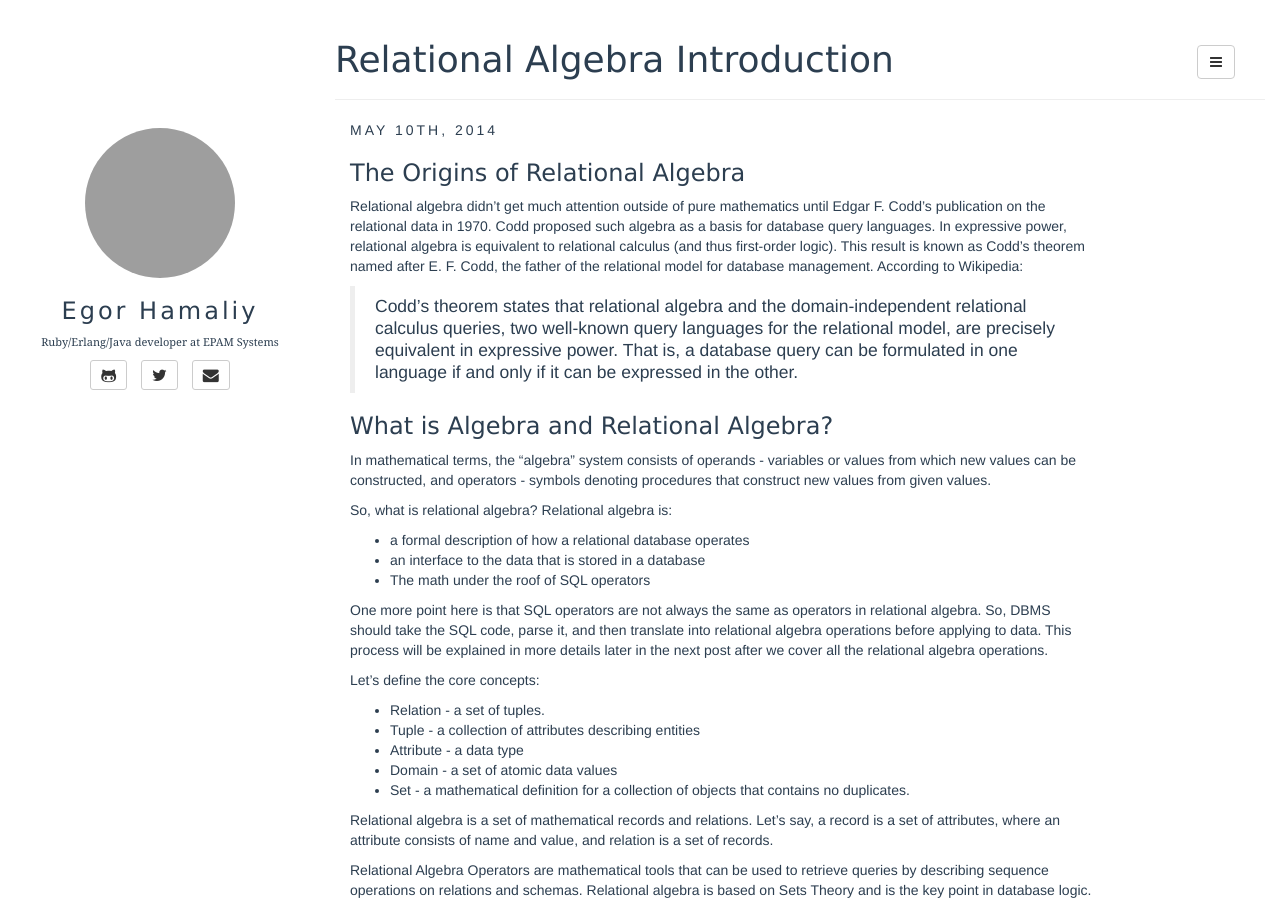
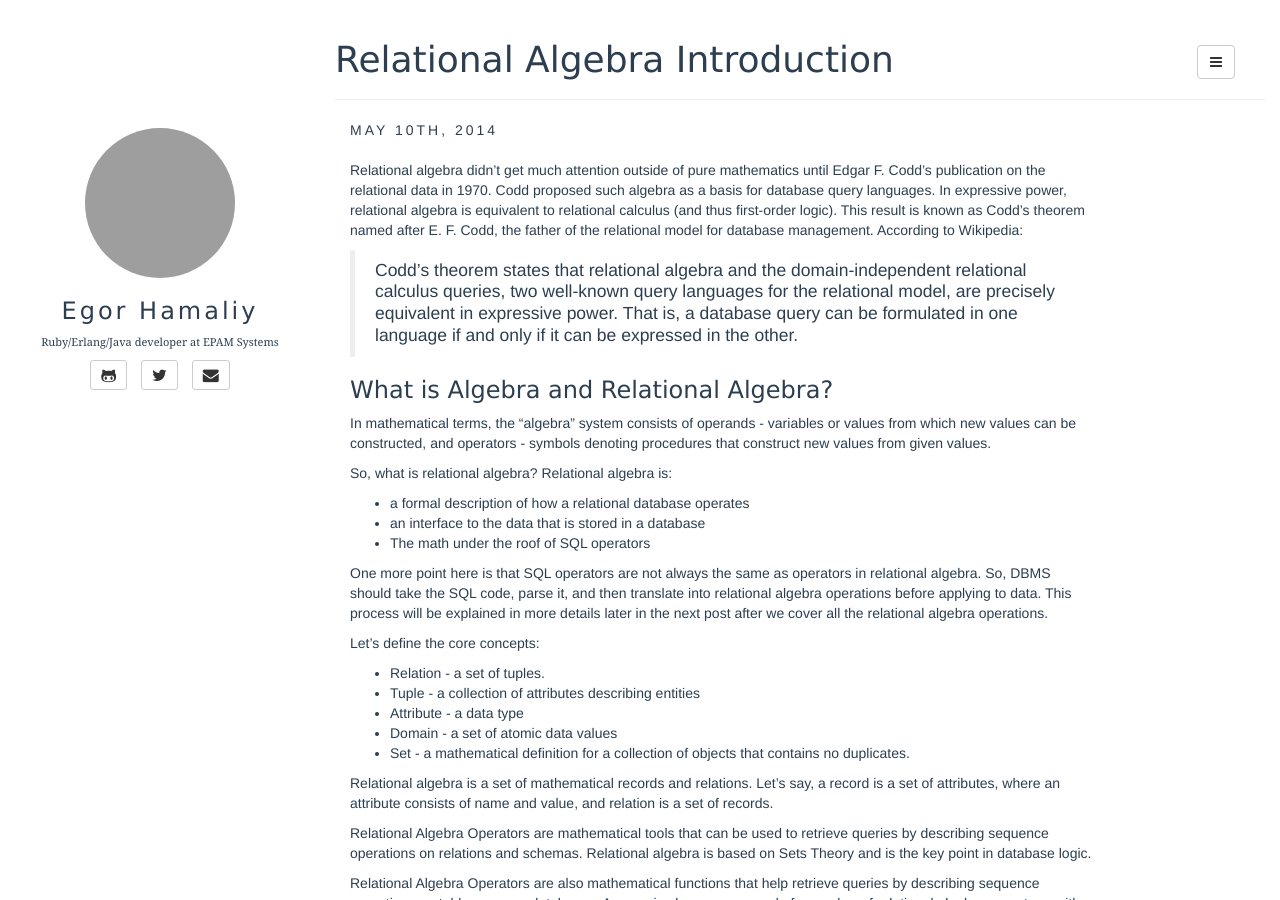
Before and after one commit to egorhm/egorhm.github.io, a Jekyll site: the page built from _posts/2014-05-10-relational-algebra-introduction.md, in a window 1280 px wide and 900 px high. Built offline with Jekyll 4.4.1, drawn with Linux system fonts in a browser that asks for light colours; formulas are drawn with MathJax 3; comment, search, counter and statistics services are not loaded; grey boxes are pictures that could not be loaded.

Commit message:
Weekly post updated

```diff
--- a/_posts/2014-05-10-relational-algebra-introduction.md
+++ b/_posts/2014-05-10-relational-algebra-introduction.md
@@ -4,8 +4,6 @@
 categories: [relational algebra, programming]
 tags: [orm, relational_algebra, database]
 ---
-
-###The Origins of Relational Algebra
 
 Relational algebra didn’t get  much attention outside of pure mathematics until Edgar F. Codd's publication on the relational data in 1970. Codd proposed such algebra as a basis for database query languages. In expressive power, relational algebra is equivalent to relational calculus (and thus first-order logic). This result is known as Codd's theorem named after E. F. Codd, the father of the relational model for database management.<!--more-->
 According to Wikipedia:
```
Also changed, not shown: _posts/2014-05-28-weekly-list-1.md (+2 -0 lines).
